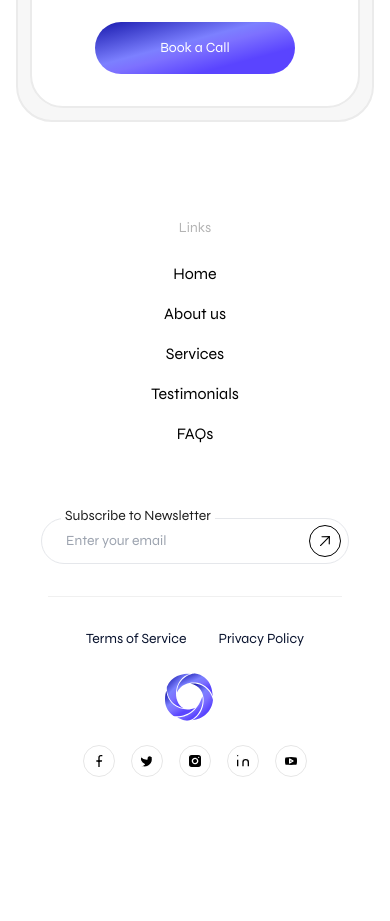
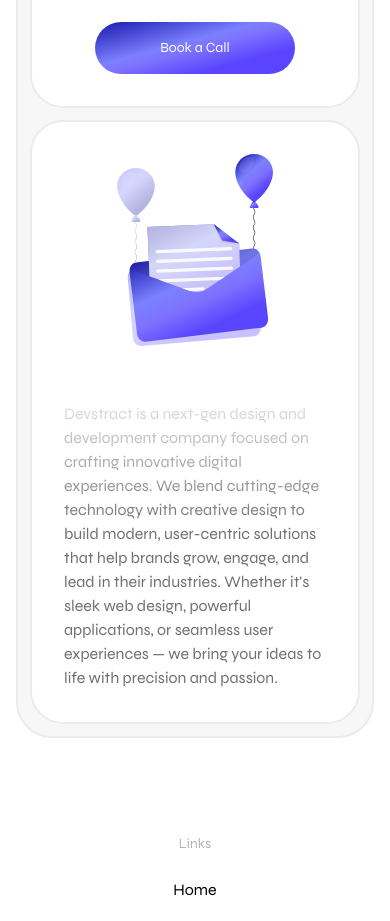
Before and after one commit to afnanahmadtariq/Devstract, a Next.js app: page /contact-us in a window 390 px wide. Shown: the part 1022-1943 px from the top of the page. Before the commit the page ends 1831 px from the top, so only its background shows below. Built offline with nearby package versions, Linux system fonts and the light colour scheme.

Commit message:
Update page.tsx

```diff
--- a/app/contact-us/page.tsx
+++ b/app/contact-us/page.tsx
@@ -47,8 +47,8 @@ export default function ContactUsPage() {
           </p>
           <div className="w-full bg-[#F7F7F7] flex flex-col md:flex-row justify-center items-stretch p-3 gap-3 max-w-6xl border-2 border-[#EBEBEB] rounded-[36px]">
             {/* Left Side (info and image) */}
-            <div className="flex-1 bg-white dark:bg-gray-800 rounded-[33px] p-8 max-w-md hidden md:flex flex-col items-center justify-center border-2 border-[#EBEBEB]">
-              <img src="/media/baloons.svg" alt="Balloons" className="w-64 h-64 mb-6" />
+            <div className="flex-1 bg-white dark:bg-gray-800 rounded-[33px] p-8 max-w-md flex flex-col items-center justify-center border-2 border-[#EBEBEB] md:order-none order-2">
+              <img src="/media/baloons.svg" alt="Balloons" className="w-48 h-48 md:w-64 md:h-64 mb-6" />
               <div style={{ position: 'relative', width: '100%' }}>
                 <div
                   style={{
@@ -62,7 +62,7 @@ export default function ContactUsPage() {
                     zIndex: 2,
                   }}
                 />
-                <p className="text-[#707070] dark:text-gray-200 mt-8 text-lg text-left" style={{ position: 'relative', zIndex: 1 }}>
+                <p className="text-[#707070] dark:text-gray-200 mt-8 text-base md:text-lg text-left" style={{ position: 'relative', zIndex: 1 }}>
                   Devstract is a next-gen design and development company focused on crafting innovative digital experiences. We blend cutting-edge technology with creative design to build modern, user-centric solutions that help brands grow, engage, and lead in their industries. Whether it's sleek web design, powerful applications, or seamless user experiences — we bring your ideas to life with precision and passion.
                 </p>
               </div>
```
